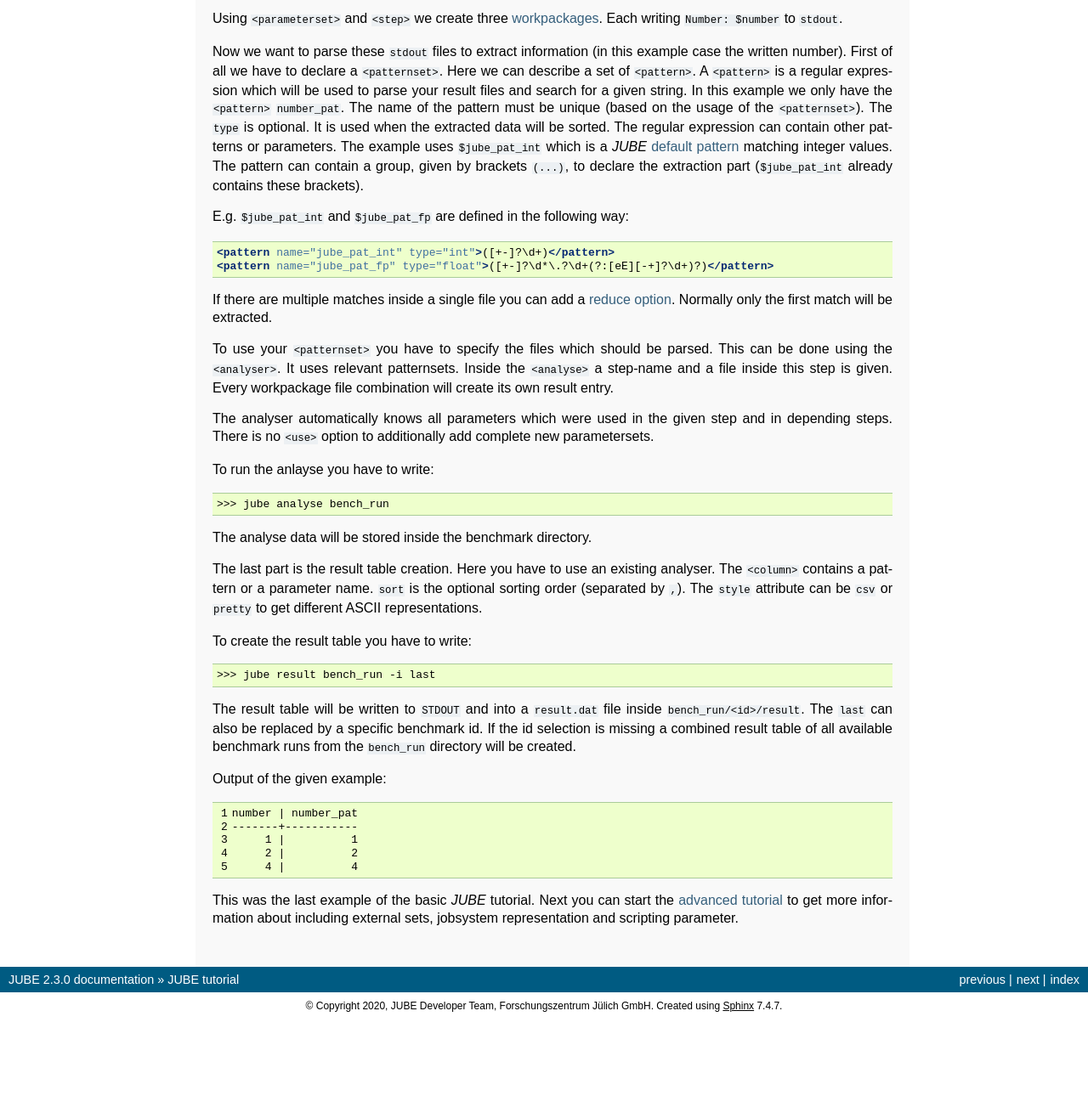
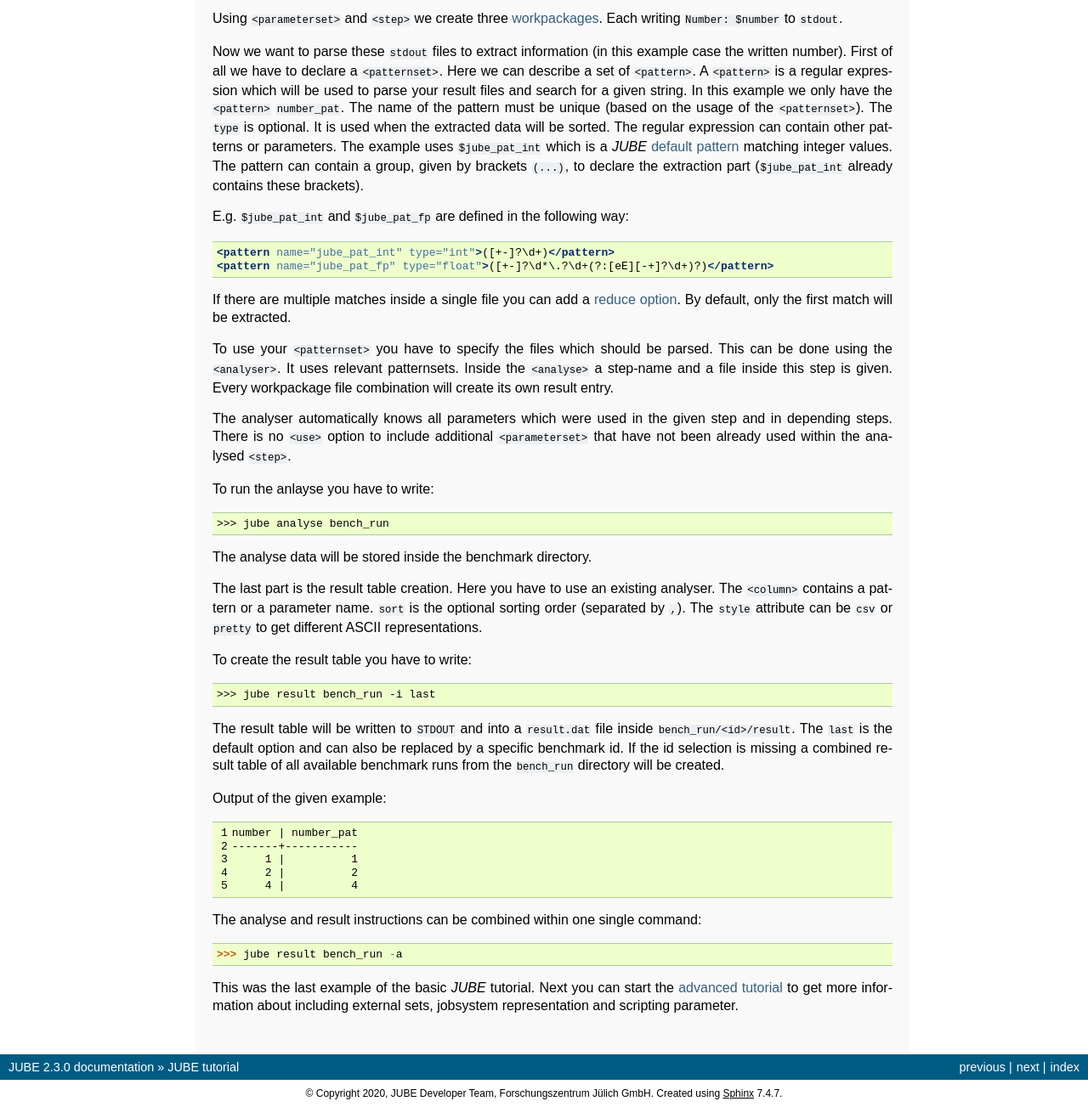
Before and after one commit to FZJ-JSC/JUBE, a Sphinx documentation site: the page built from docs/tutorial.rst, in a window 1280 px wide and 1400 px high, scrolled down 7273 px, cut to the strip 97-1400 px from the top of the window. Shown: the whole strip at 85% size. Built offline with Sphinx 7.4.7, drawn with Linux system fonts in a browser that asks for light colours; before the commit the page ends 8570 px from its top, so only the background shows below that.

Commit message:
corrections and improvements in the tutorial text

````diff
--- a/docs/glossar.rst
+++ b/docs/glossar.rst
@@ -178,7 +178,7 @@ Glossary
         * allowed: ``int``, ``float`` or ``string``
 
       * ``default`` is optional: Specify default value if pattern cannot be found or if it cannot be evaluated
-      * ``dotall`` is optional (default: ``false``): Can be set to ``true```or ``false`` to specify if a ``.`` within the regular expression
+      * ``dotall`` is optional (default: ``false``): Can be set to ``true`` or ``false`` to specify if a ``.`` within the regular expression
         should also match newline characters, which can be very helpfull to extract a line only after a specific header was mentioned.
 
    statistical_values
--- a/docs/tutorial.rst
+++ b/docs/tutorial.rst
@@ -428,14 +428,14 @@ E.g. ``$jube_pat_int`` and ``$jube_pat_fp`` are defined in the following way:
    <pattern name="jube_pat_int" type="int">([+-]?\d+)</pattern>
    <pattern name="jube_pat_fp" type="float">([+-]?\d*\.?\d+(?:[eE][-+]?\d+)?)</pattern>
 
-If there are multiple matches inside a single file you can add a :term:`reduce option <pattern_tag>`. Normally only the first match will be extracted.
+If there are multiple matches inside a single file you can add a :term:`reduce option <analyser_tag>`. By default, only the first match will be extracted.
 
 To use your ``<patternset>`` you have to specify the files which should be parsed. This can be done using the ``<analyser>``.
 It uses relevant patternsets. Inside the ``<analyse>`` a step-name and a file inside this step is given. Every workpackage file combination
 will create its own result entry.
 
-The analyser automatically knows all parameters which were used in the given step and in depending steps. There is no ``<use>`` option to additionally add complete new
-parametersets.
+The analyser automatically knows all parameters which were used in the given step and in depending steps. There is no ``<use>`` option to include additional ``<parameterset>``
+that have not been already used within the analysed ``<step>``.
 
 To run the anlayse you have to write::
 
@@ -450,7 +450,7 @@ To create the result table you have to write::
 
    >>> jube result bench_run -i last
 
-The result table will be written to ``STDOUT`` and into a ``result.dat`` file inside ``bench_run/<id>/result``. The ``last`` can also be replaced by a specific benchmark id.
+The result table will be written to ``STDOUT`` and into a ``result.dat`` file inside ``bench_run/<id>/result``. The ``last`` is the default option and can also be replaced by a specific benchmark id.
 If the id selection is missing a combined result table of all available benchmark runs from the ``bench_run`` directory will be created.
 
 Output of the given example:
@@ -463,5 +463,9 @@ Output of the given example:
         2 |          2
         4 |          4
 
+The analyse and result instructions can be combined within one single command:
+
+   >>> jube result bench_run -a
+
 This was the last example of the basic *JUBE* tutorial. Next you can start the :doc:`advanced tutorial <advanced>` to get more information about
 including external sets, jobsystem representation and scripting parameter.
````
Also changed, not shown: docs/advanced.rst (+20 -17 lines), 1 other file.
